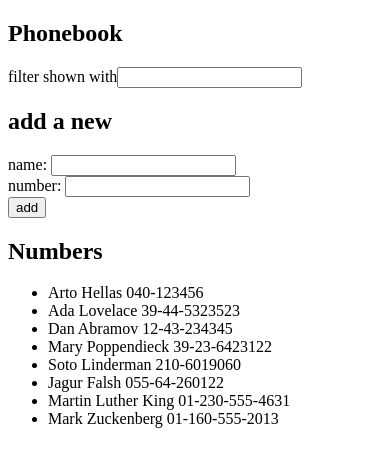
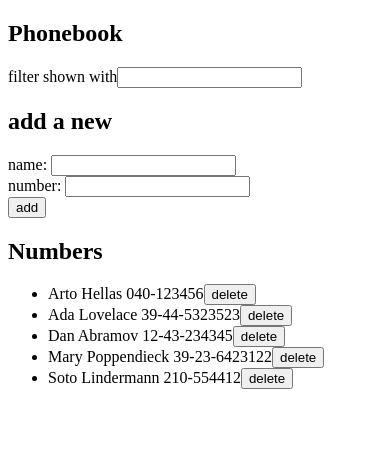
Before and after one commit to lone-ion/Full-stack-open-wandering, a React (Vite) app in the folder part2-exercise-Phonebook/: page / in a window 390 px wide. Shown: the top 466 px of the page. Built offline with nearby package versions, Linux system fonts and the light colour scheme; data requests are answered from the project's data file.

Commit message:
finish ex-2.14: The Phonebook step9

```diff
--- a/part2-exercise-Phonebook/db.json
+++ b/part2-exercise-Phonebook/db.json
@@ -21,24 +21,9 @@
       "id": 4
     },
     {
-      "name": "Soto Linderman",
-      "number": "210-6019060",
-      "id": 5
-    },
-    {
-      "name": "Jagur Falsh",
-      "number": "055-64-260122",
+      "name": "Soto Lindermann",
+      "number": "210-554412",
       "id": 6
-    },
-    {
-      "name": "Martin Luther King",
-      "number": "01-230-555-4631",
-      "id": 7
-    },
-    {
-      "name": "Mark Zuckenberg",
-      "number": "01-160-555-2013",
-      "id": 8
     }
   ]
 }
--- a/part2-exercise-Phonebook/src/App.jsx
+++ b/part2-exercise-Phonebook/src/App.jsx
@@ -1,5 +1,4 @@
 import { useState, useEffect } from 'react';
-import axios from 'axios';
 import Persons from './components/Persons';
 import Filter from './components/Filter';
 import Form from './components/Form';
@@ -9,7 +8,7 @@
   const [persons, setPersons] = useState([]);
   const [newName, setNewName] = useState('');
   const [newNumber, setNewNumber] = useState('');
-  const [newFilter, setNewFilter] = useState('');
+  const [filter, setFilter] = useState('');
 
   useEffect(() => {
     personService.getAll().then((initialPersons) => {
@@ -46,13 +45,20 @@
   };
 
   const handleFilterChange = () => {
-    setNewFilter(event.target.value);
+    setFilter(event.target.value);
+  };
+
+  const handlePersonDeletion = (id, name) => {
+    if (window.confirm(`Delete entry ${name}?`)) {
+      personService.remove(id);
+      setPersons(persons.filter((obj) => obj.id !== id));
+    }
   };
 
   return (
     <div>
       <h2>Phonebook</h2>
-      <Filter newFilter={newFilter} handleFilterChange={handleFilterChange} />
+      <Filter filter={filter} handleFilterChange={handleFilterChange} />
       <h2>add a new</h2>
       <Form
         addPerson={addPerson}
@@ -62,7 +68,11 @@
         newNumber={newNumber}
       />
       <h2>Numbers</h2>
-      <Persons persons={persons} newFilter={newFilter} />
+      <Persons
+        persons={persons}
+        filter={filter}
+        sharePersonDetails={handlePersonDeletion}
+      />
     </div>
   );
 };
--- a/part2-exercise-Phonebook/src/components/Filter.jsx
+++ b/part2-exercise-Phonebook/src/components/Filter.jsx
@@ -1,8 +1,8 @@
-const Filter = ({ newFilter, handleFilterChange }) => {
+const Filter = ({ filter, handleFilterChange }) => {
   return (
     <div>
       filter shown with
-      <input value={newFilter} onChange={handleFilterChange} />
+      <input value={filter} onChange={handleFilterChange} />
     </div>
   );
 };
--- /dev/null
+++ b/part2-exercise-Phonebook/src/components/Person.jsx
@@ -0,0 +1,12 @@
+const Person = ({ name, phone, clickHandler }) => {
+  const label = 'delete';
+
+  return (
+    <li>
+      {name} {phone}
+      <button onClick={clickHandler}>{label}</button>
+    </li>
+  );
+};
+
+export default Person;
--- a/part2-exercise-Phonebook/src/components/Persons.jsx
+++ b/part2-exercise-Phonebook/src/components/Persons.jsx
@@ -1,15 +1,20 @@
-const Persons = ({ persons, newFilter }) => {
+import Person from './Person';
+
+const Persons = ({ persons, filter, sharePersonDetails }) => {
   return (
     <div>
       <ul>
         {persons
           .filter((person) =>
-            person.name.toLowerCase().includes(newFilter.toLowerCase())
+            person.name.toLowerCase().includes(filter.toLowerCase())
           )
           .map((element) => (
-            <li key={element.name}>
-              {element.name} {element.number}
-            </li>
+            <Person
+              key={element.name}
+              name={element.name}
+              phone={element.number}
+              clickHandler={() => sharePersonDetails(element.id, element.name)}
+            />
           ))}
       </ul>
     </div>
--- a/part2-exercise-Phonebook/src/services/persons.js
+++ b/part2-exercise-Phonebook/src/services/persons.js
@@ -16,8 +16,13 @@
    return request.then(response => response.data)
 }
 
+const remove = (id) => {
+   axios.delete(`${baseUrl}/${id}`).then(() => console.log("Success"))
+}
+
 export default {
    getAll,
    create,
-   update
+   update,
+   remove
 }
```
